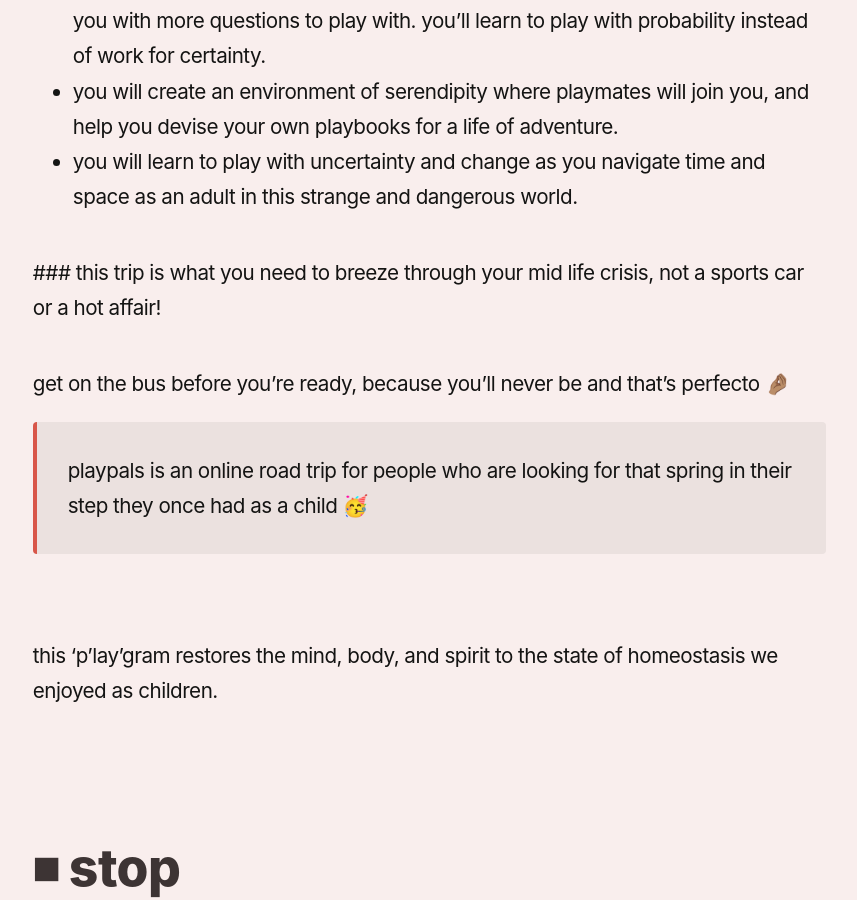
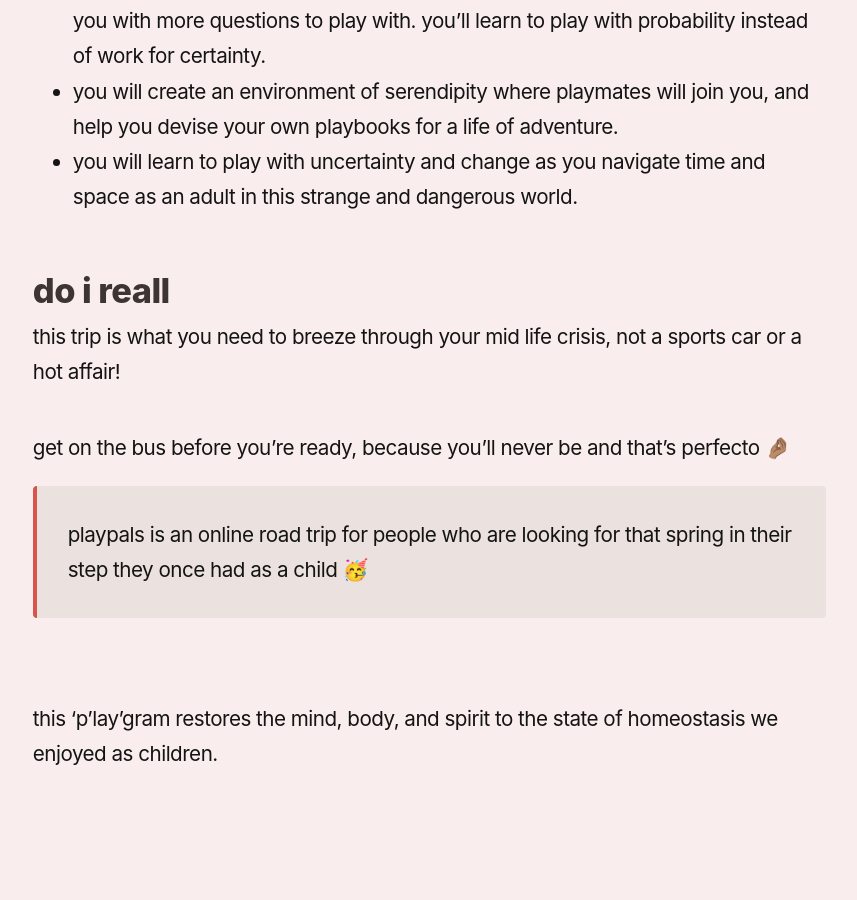
Before and after one commit to reddy2go/redgarden, a Jekyll site: the page built from _notes/playpen.md, in a window 1280 px wide and 900 px high, scrolled down 1877 px. Shown: the whole window, without its empty margins (44-901 px from the left). Built offline with Jekyll 4.4.1, drawn with Linux system fonts in a browser that asks for light colours; some web fonts are replaced; Markdown is read by kramdown in place of the engine named in the settings.

Commit message:
auto commit

```diff
--- a/_notes/playpen.md
+++ b/_notes/playpen.md
@@ -28,7 +28,7 @@
 - you will create an environment of serendipity where playmates will join you, and help you devise your own playbooks for a life of adventure.
 - you will learn to play with uncertainty and change as you navigate time and space as an adult in this strange and dangerous world.
 
-###
+### do i reall
 this trip is what you need to breeze through your mid life crisis, not a sports car or a hot affair!
 
 get on the bus before you're ready, because you'll never be and that's perfecto 🤌🏽
```
